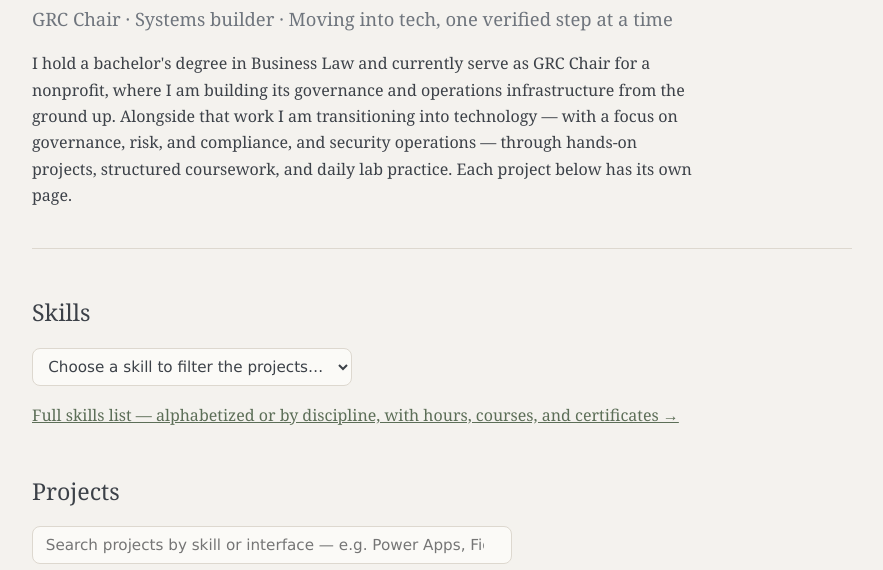
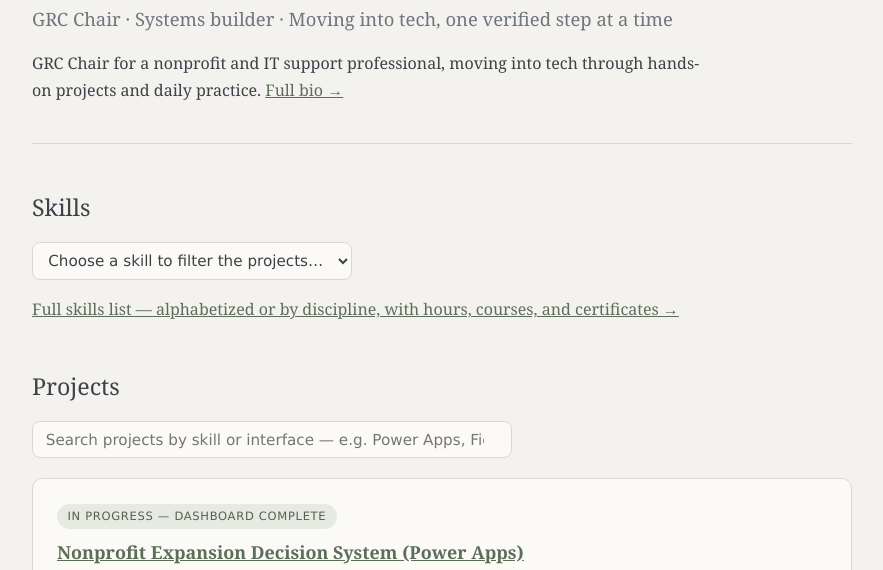
Before and after one commit to KayThorn/kayla-thornhill-portfolio, a plain HTML site: page index.html in a window 1280 px wide. Shown: the part 188-758 px from the top of the page, without its empty margins (198-1081 px from the left). Drawn offline with Linux system fonts and the light colour scheme.

Commit message:
Brief home page bio with link to full bio page

```diff
--- a/index.html
+++ b/index.html
@@ -21,11 +21,8 @@
 <header class="hero">
   <h1>Kayla M. Thornhill</h1>
   <p class="tagline">GRC Chair · Systems builder · Moving into tech, one verified step at a time</p>
-  <p class="intro">I hold a bachelor's degree in Business Law and currently serve as GRC Chair for a
-  nonprofit, where I am building its governance and operations infrastructure from the ground up.
-  Alongside that work I am transitioning into technology — with a focus on governance, risk, and
-  compliance, and security operations — through hands-on projects, structured coursework, and
-  daily lab practice. Each project below has its own page.</p>
+  <p class="intro">GRC Chair for a nonprofit and IT support professional, moving into tech through
+  hands-on projects and daily practice. <a href="bio.html">Full bio &rarr;</a></p>
 </header>
 
 <h2>Skills</h2>
```
